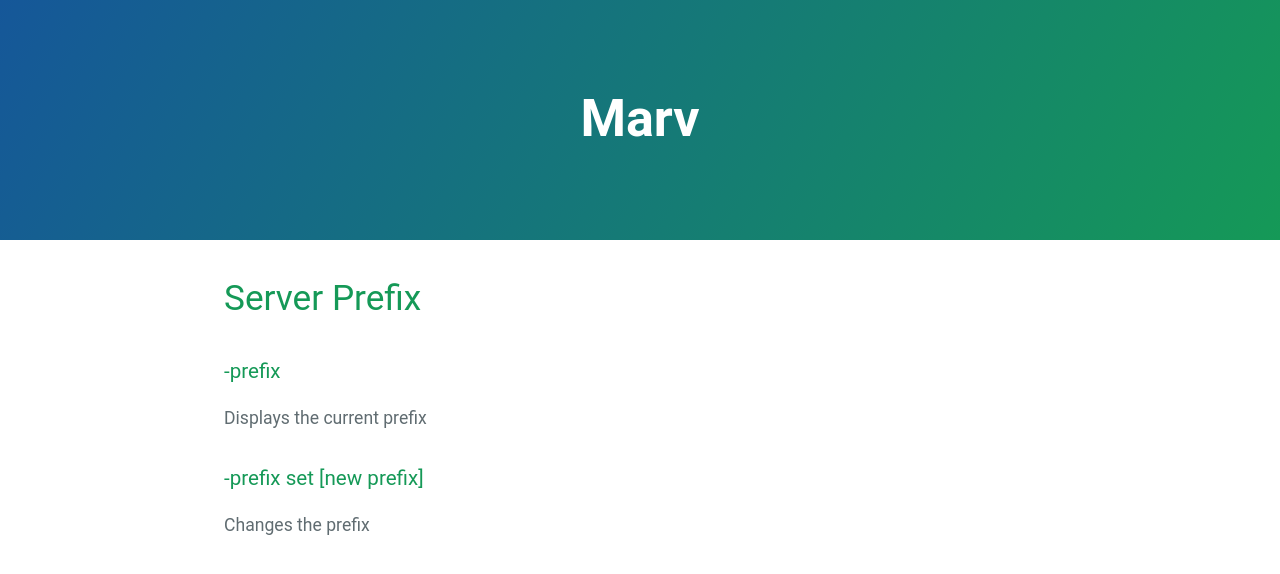
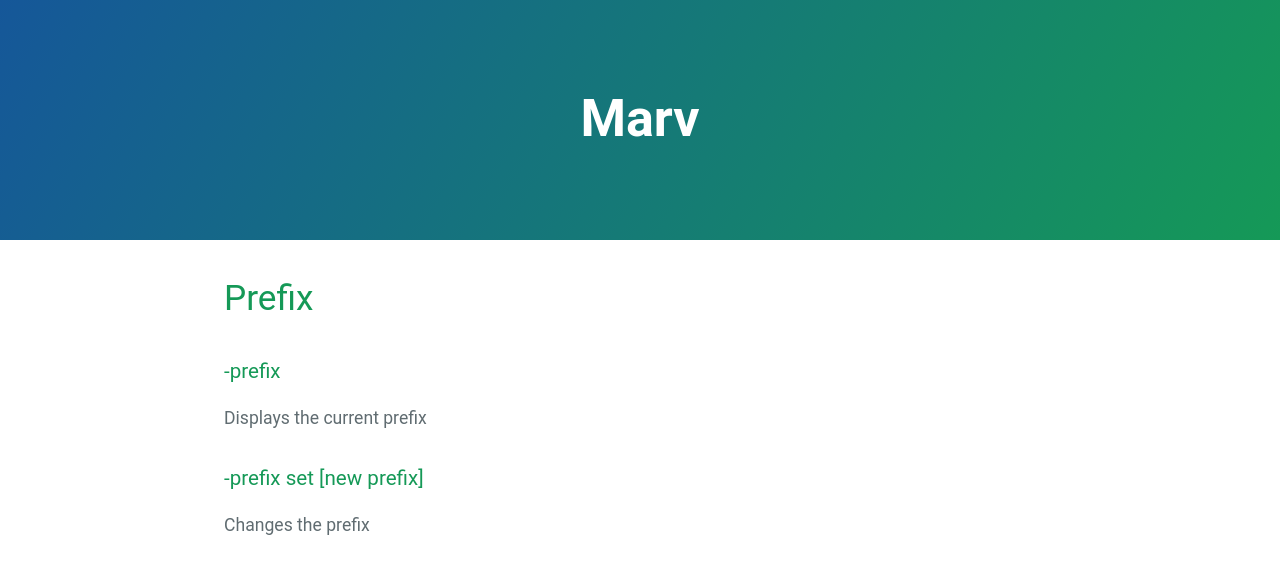
Before and after one commit to mymindishazel/marv-docs, a Jekyll site: the page built from commands/settings/prefix.md, in a window 1280 px wide. Shown: the top 574 px of the page. Built offline with Jekyll 4.4.1, drawn with Linux system fonts in a browser that asks for light colours; our own code applies the rules of GitHub Pages for plain Markdown files.

Commit message:
Update prefix.md

```diff
--- a/commands/settings/prefix.md
+++ b/commands/settings/prefix.md
@@ -1,4 +1,4 @@
-# Server Prefix
+# Prefix
 
 ### -prefix
 Displays the current prefix
```
